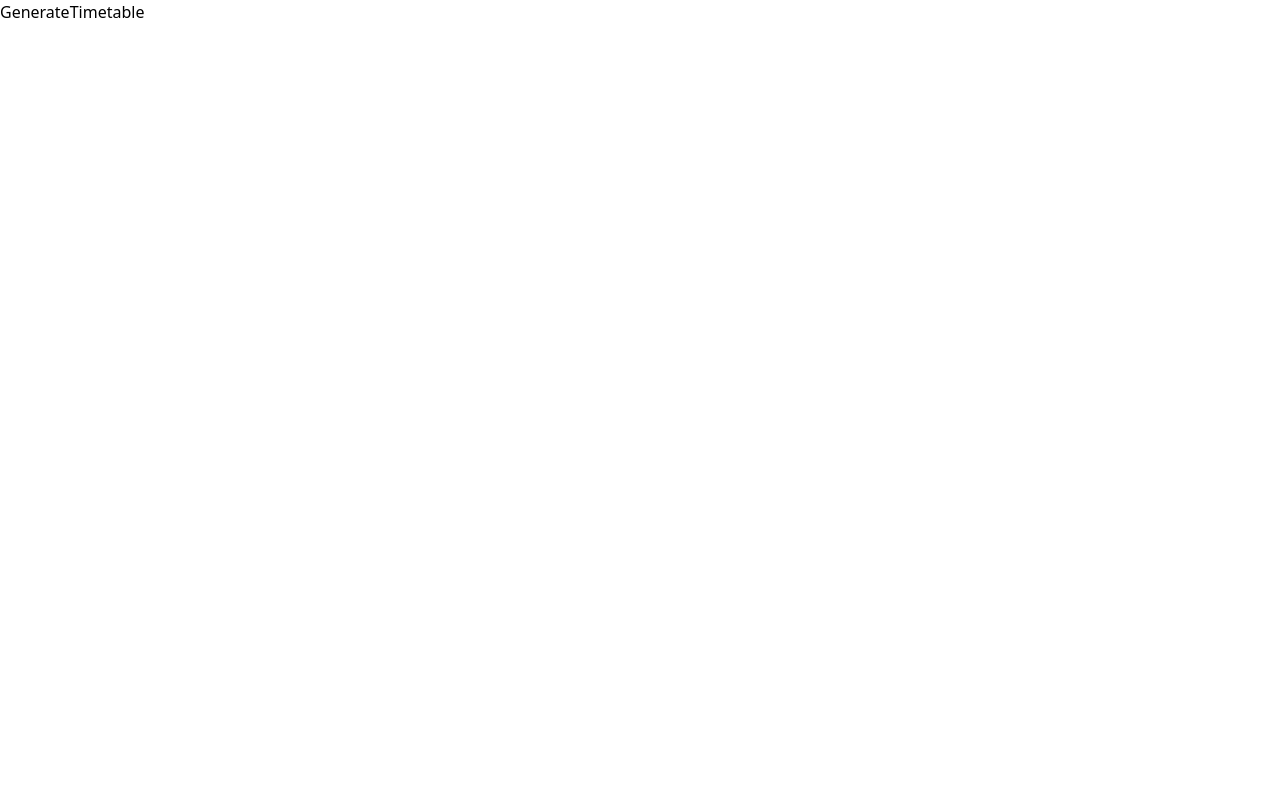
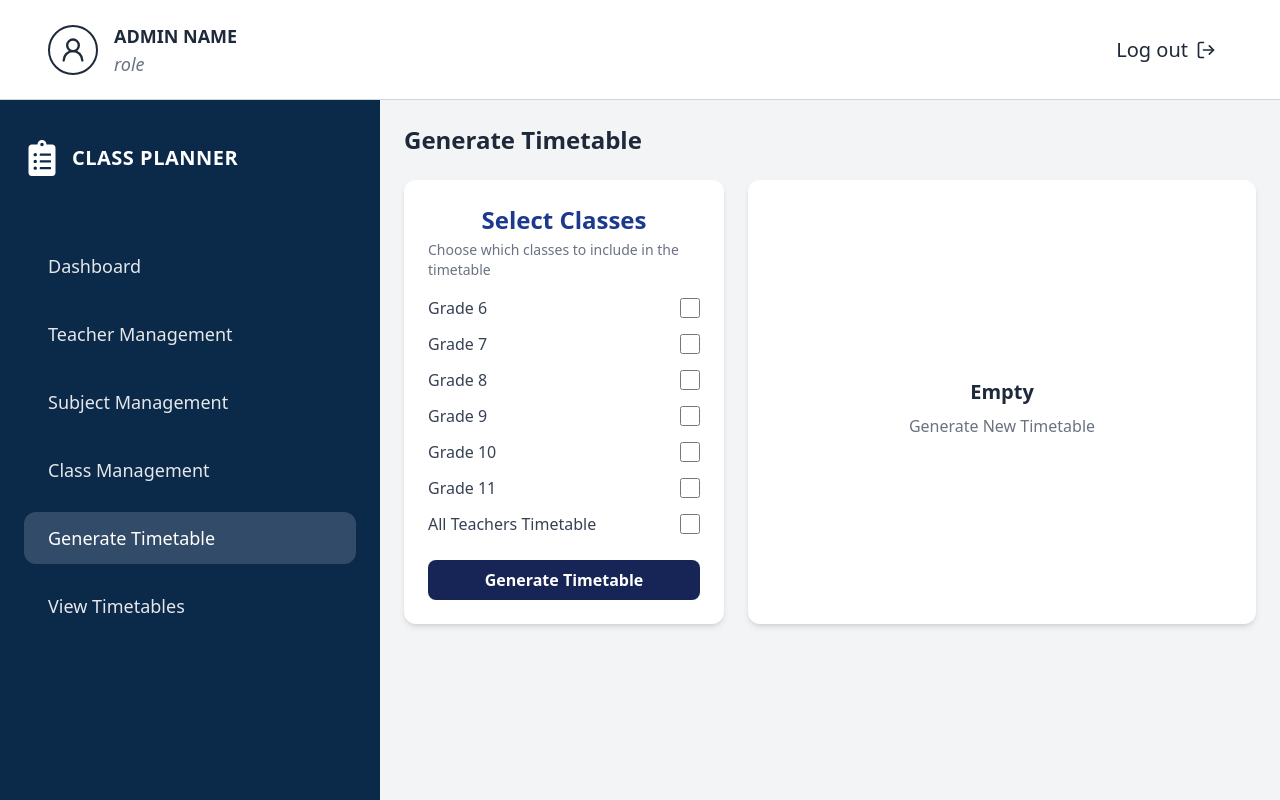
Before and after one commit to HashenWatawala/Community-project, a React app in the folder frontend/: page /generate-timetable in a window 1280 px wide. Shown: the top 800 px of the page. Built offline with nearby package versions, Linux system fonts and the light colour scheme; sample sign-in values are in the browser's storage; the HTML template or start-up script is replaced by a standard one.

Commit message:
Timetbale generate frontend created

```diff
--- a/frontend/package.json
+++ b/frontend/package.json
@@ -11,7 +11,6 @@
   },
   "dependencies": {
     "@tailwindcss/vite": "^4.1.14",
-    "prop-types": "^15.8.1",
     "lucide-react": "^0.546.0",
     "prop-types": "^15.8.1",
     "react": "^19.1.1",
--- a/frontend/src/App.jsx
+++ b/frontend/src/App.jsx
@@ -10,6 +10,7 @@
 import RegisterPage from "./pages/Auth/RegisterPage";
 import TeacherManagement from "./pages/Management/TeacherManagement";
 import SubjectManagement from "./pages/Management/SubjectManagement";
+import Sidebar from "./components/Sidebar";
 
 import ProtectedRoute from "./routes/ProtectedRoute";
 
@@ -20,6 +21,8 @@
         <Route path="/" element={<GetStarted />} />
         <Route path="/login" element={<LoginPage />} />
         <Route path="/register" element={<RegisterPage />} />
+        <Route path="/Sidebar" element={<Sidebar />} />
+
 
         <Route
           path="/dashboard"
--- a/frontend/src/pages/Timetable/GenerateTimetable.jsx
+++ b/frontend/src/pages/Timetable/GenerateTimetable.jsx
@@ -1,11 +1,153 @@
-import React from 'react'
+import React, { useState } from "react";
+import Navbar from "../../components/Navbar";
+import Sidebar from "../../components/Sidebar";
 
 const GenerateTimetable = () => {
+  const [selectedGrades, setSelectedGrades] = useState([]);
+  const [isGenerated, setIsGenerated] = useState(false);
+  const [isLoading, setIsLoading] = useState(false);
+
+  const grades = [
+    "Grade 6",
+    "Grade 7",
+    "Grade 8",
+    "Grade 9",
+    "Grade 10",
+    "Grade 11",
+    "All Teachers Timetable",
+  ];
+
+  const handleCheckboxChange = (grade) => {
+    setSelectedGrades((prev) =>
+      prev.includes(grade) ? prev.filter((g) => g !== grade) : [...prev, grade]
+    );
+  };
+
+  const handleSelectAll = () => {
+    if (selectedGrades.length === grades.length) {
+      setSelectedGrades([]);
+    } else {
+      setSelectedGrades([...grades]);
+    }
+  };
+
+  const handleGenerate = async () => {
+    if (selectedGrades.length === 0) {
+      alert("Please select at least one class.");
+      return;
+    }
+
+
+    try {
+      setIsLoading(true);
+      // await axios.post("/api/generate-timetable", { selectedGrades });
+      // simulate network
+      await new Promise((res) => setTimeout(res, 800));
+      setIsGenerated(true);
+    } catch (err) {
+      console.error(err);
+      alert("Failed to generate timetable.");
+    } finally {
+      setIsLoading(false);
+    }
+  };
+
   return (
-    <div>
-      GenerateTimetable
+    <div className="min-h-screen bg-gray-100">
+      {/* Top navbar */}
+      <header>
+        <Navbar />
+      </header>
+
+      <div className="flex">
+        {/* Sidebar (left) */}
+        <aside className="hidden md:block">
+          <Sidebar />
+        </aside>
+
+        {/* Main content */}
+        <main className="flex-1 p-6">
+          <h3 className="text-2xl font-semibold mb-6 text-gray-800">
+            Generate Timetable
+          </h3>
+
+          <div className="flex flex-col lg:flex-row gap-6">
+            {/* Selection card (narrow left) */}
+            <div className="bg-white rounded-xl shadow-md w-full lg:w-80 p-6">
+              <div className="flex items-start justify-between">
+                <div>
+                  <h5 className="text-2xl text-blue-900 font-semibold mb-1 text-center">Select Classes</h5>
+                  <p className="text-sm text-gray-500">
+                    Choose which classes to include in the timetable
+                  </p>
+                </div>
+
+                {/* optional select all */}
+              </div>
+
+              <div className="mt-4 space-y-3">
+                {grades.map((grade, idx) => (
+                  <label
+                    key={idx}
+                    className="flex items-center justify-between gap-4 cursor-pointer select-none"
+                  >
+                    {/* grade text (left) */}
+                    <span className="text-gray-700">{grade}</span>
+
+                    {/* checkbox (right) */}
+                    <input
+                      type="checkbox"
+                      value={grade}
+                      checked={selectedGrades.includes(grade)}
+                      onChange={() => handleCheckboxChange(grade)}
+                      className="w-5 h-5 text-blue-600 border-gray-300 rounded focus:ring-blue-500"
+                    />
+                  </label>
+                ))}
+              </div>
+
+              <button
+                onClick={handleGenerate}
+                className={`mt-6 w-full py-2 rounded-lg text-white font-semibold transition ${
+                  isLoading ? "bg-blue-500 cursor-wait" : "bg-blue-950 hover:bg-blue-800"
+                }`}
+                disabled={isLoading}
+              >
+                {isLoading ? "Generating..." : "Generate Timetable"}
+              </button>
+            </div>
+
+            {/* Timetable display (right, larger) */}
+            <div className="flex-1 bg-white rounded-xl shadow-md p-10 flex items-center justify-center min-h-[240px]">
+              {isGenerated ? (
+                <div className="text-center">
+                  <div className="text-blue-600 mb-3">
+                    <i className="fa-solid fa-calendar-check text-5xl" />
+                  </div>
+                  <h4 className="text-xl font-semibold text-gray-800">Timetable Generated</h4>
+                  <p className="text-gray-500 mt-2">New timetable has been generated successfully!</p>
+
+                  {/* preview / download / view buttons placeholders */}
+                  <div className="mt-5 flex justify-center gap-3">
+                    <button className="px-4 py-2 bg-white border rounded-md text-sm">View</button>
+                    <button className="px-4 py-2 bg-blue-700 text-white rounded-md text-sm">Download</button>
+                  </div>
+                </div>
+              ) : (
+                <div className="text-center">
+                  <div className="text-blue-600 mb-3">
+                    <i className="fa-solid fa-calendar-plus text-5xl" />
+                  </div>
+                  <h4 className="text-xl font-semibold text-gray-800">Empty</h4>
+                  <p className="text-gray-500 mt-2">Generate New Timetable</p>
+                </div>
+              )}
+            </div>
+          </div>
+        </main>
+      </div>
     </div>
-  )
-}
+  );
+};
 
-export default GenerateTimetable
+export default GenerateTimetable;
```
Also changed, not shown: 1 other file (tests, documents, lock files or other folders).
